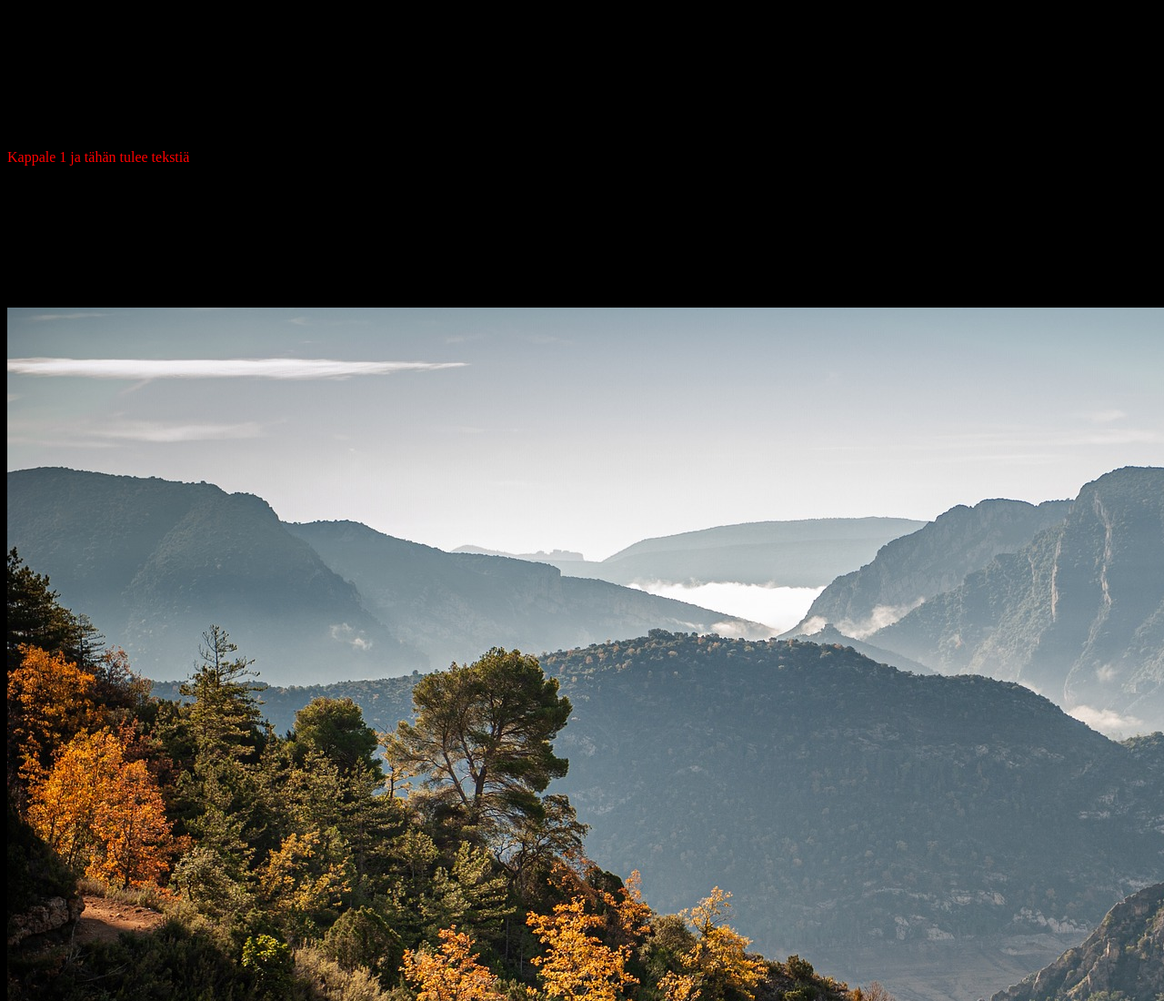
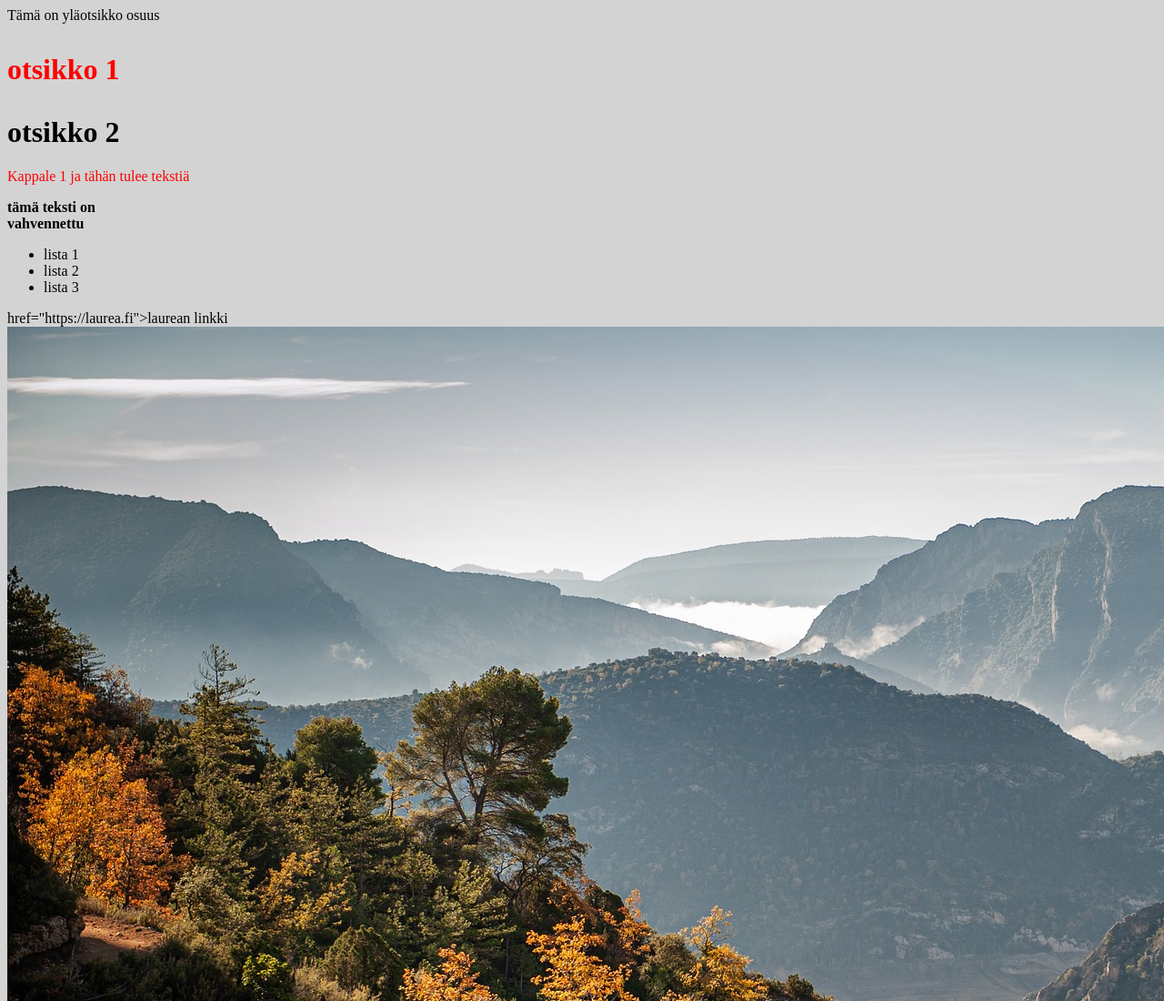
Before and after one commit to Goutsi/kevat_2024, a plain HTML site: page Ens_Ot/index.html in a window 1280 px wide. Shown: the top 1100 px of the page at 91% size. Drawn offline with Linux system fonts and the light colour scheme.

Commit message:
Päivitys

```diff
--- a/Ens_Ot/index.html
+++ b/Ens_Ot/index.html
@@ -8,10 +8,12 @@
 </head>
 <body>
     <header>Tämä on yläotsikko osuus</header>
-    <h1> class="red">otsikko 1</h1>
+    <h1>
+        <p class="red"> otsikko 1</p>
+    </h1>
     <h1>otsikko 2</h1>
 
-    <p class="red">Kappale 1 ja tähän tulee tekstiä</p>
+    <p class="red"> Kappale 1 ja tähän tulee tekstiä</p>
     <p><strong>tämä teksti on <br> vahvennettu </strong>
     </p>
 
--- a/Ens_Ot/styles.css
+++ b/Ens_Ot/styles.css
@@ -1,5 +1,5 @@
 body {
-    background: black;
+    background: lightgray;
 }
 
 .red {
```
